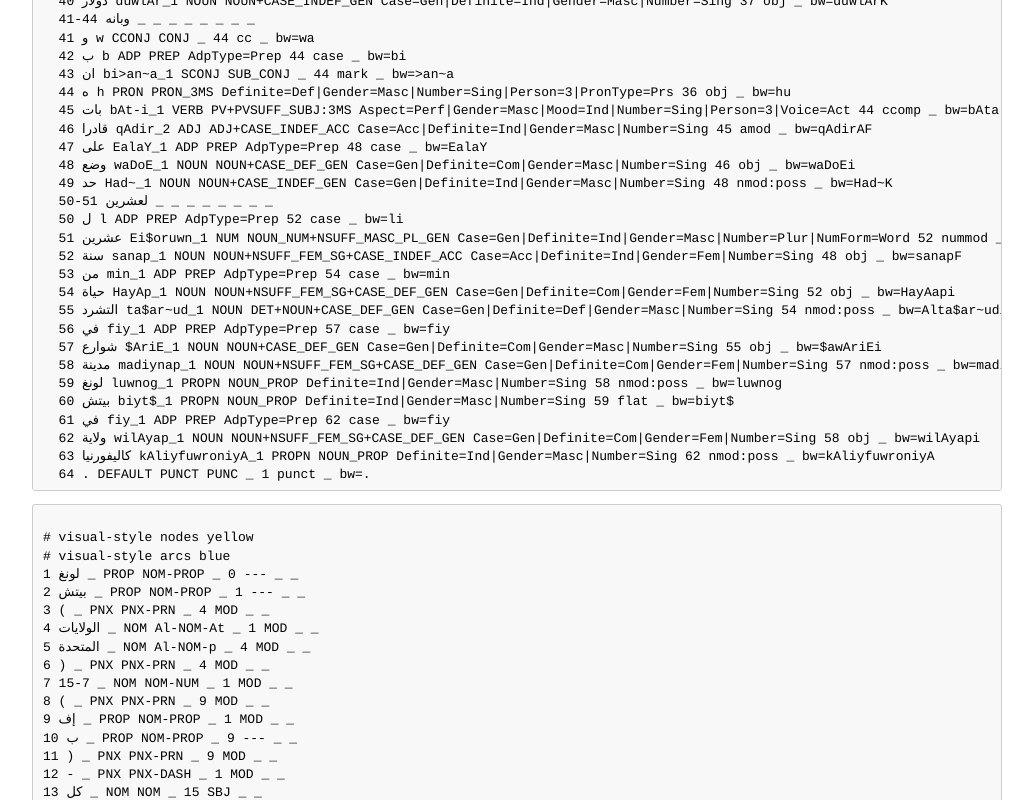
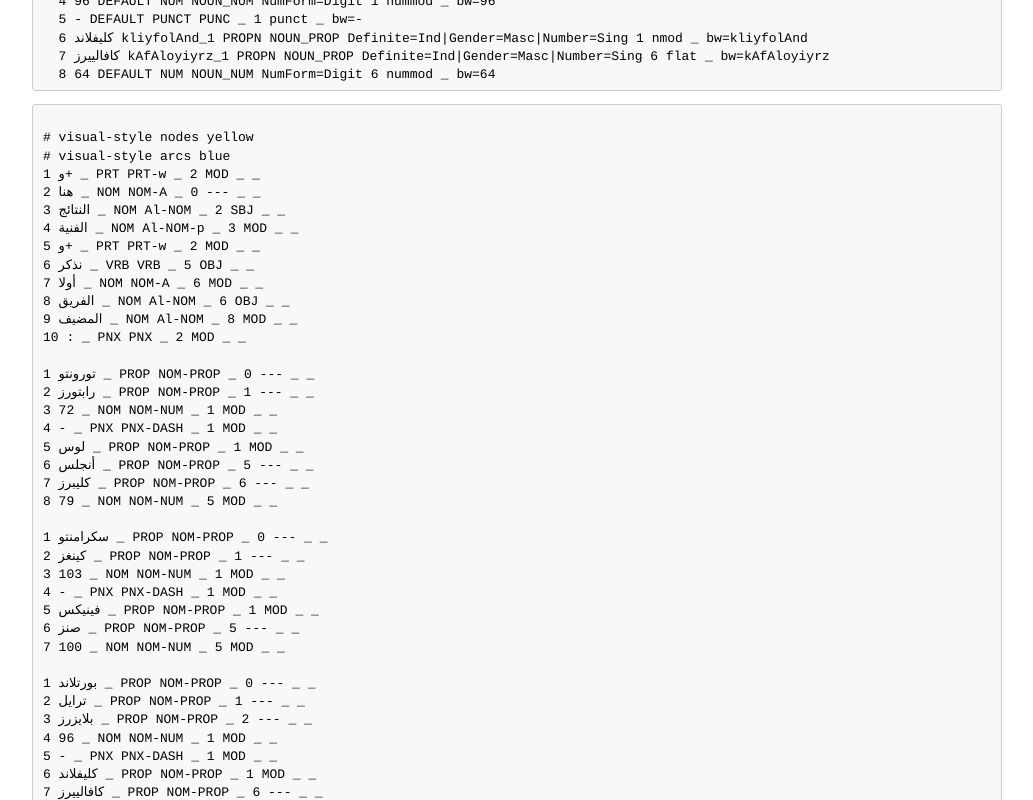
Before and after one commit to go-inoue/camel_dep, a plain HTML site: page index.html in a window 1280 px wide. Shown: the part 1000-1800 px from the top of the page, without its empty margins (123-1156 px from the left). Drawn offline with nearby package versions, Linux system fonts and the light colour scheme; a script that the page names is missing.

Commit message:
Update example

```diff
--- a/index.html
+++ b/index.html
@@ -40,147 +40,97 @@
 
 
 <pre><code class="language-conllu">
-  1 لونغ luwnog_1 PROPN NOUN_PROP Definite=Ind|Gender=Masc|Number=Sing 0 root _ bw=luwnog
-  2 بيتش biyt$_1 PROPN NOUN_PROP Definite=Ind|Gender=Masc|Number=Sing 1 flat _ bw=biyt$
-  3 ( DEFAULT PUNCT PUNC _ 4 punct _ bw=(
-  4 الولايات wilAyap_1 NOUN DET+NOUN+NSUFF_FEM_PL+CASE_DEF_NOM Case=Nom|Definite=Def|Gender=Fem|Number=Plur 1 nmod _ bw=AlwilAyAtu
-  5 المتحدة mut~aHid_1 ADJ DET+ADJ+NSUFF_FEM_SG+CASE_DEF_NOM Case=Nom|Definite=Def|Gender=Fem|Number=Sing 4 amod _ bw=Almut~aHidapu
-  6 ) DEFAULT PUNCT PUNC _ 4 punct _ bw=)
-  7 15-7 DEFAULT NUM NOUN_NUM NumForm=Digit 1 nummod _ bw=15-7
-  8 ( DEFAULT PUNCT PUNC _ 9 punct _ bw=(
-  9 اف &lt;if_1 PROPN ABBREV _ 1 nmod _ bw=&lt;if
-  10 ب b_1 PROPN ABBREV _ 9 flat _ bw=b
-  11 ) DEFAULT PUNCT PUNC _ 9 punct _ bw=)
-  12 - DEFAULT PUNCT PUNC _ 1 punct _ bw=-
-  13 كل kul~_1 NOUN NOUN_QUANT+CASE_DEF_NOM Case=Nom|Definite=Com|Gender=Masc|Number=Sing 15 nsubj _ bw=kul~u
-  14 شيء $ayo'_1 NOUN NOUN+CASE_INDEF_GEN Case=Gen|Definite=Ind|Gender=Masc|Number=Sing 13 nmod:poss _ bw=$ayo'K
-  15 تغير tagay~ar_1 VERB PV+PVSUFF_SUBJ:3MS Aspect=Perf|Gender=Masc|Mood=Ind|Number=Sing|Person=3|Voice=Act 1 ccomp _ bw=tagay~ara
-  16 في fiy_1 ADP PREP AdpType=Prep 17 case _ bw=fiy
-  17 حياة HayAp_1 NOUN NOUN+NSUFF_FEM_SG+CASE_DEF_GEN Case=Gen|Definite=Com|Gender=Fem|Number=Sing 15 obj _ bw=HayAapi
-  18 المتشرد muta$ar~id_1 NOUN DET+ADJ+CASE_DEF_GEN Case=Gen|Definite=Def|Gender=Masc|Number=Sing 17 nmod:poss _ bw=Almuta$ar~idi
-  19 ستيفن stiyfin_1 PROPN NOUN_PROP Definite=Ind|Gender=Masc|Number=Sing 18 nmod _ bw=stiyfin
-  20 كنت kinot_1 PROPN NOUN_PROP Definite=Ind|Gender=Masc|Number=Sing 19 flat _ bw=kinot
-  21-22 عندما _ _ _ _ _ _ _ _
-  21 عند EinodamA_1 NOUN NOUN+CASE_DEF_ACC Case=Acc|Definite=Com|Gender=Masc|Number=Sing 15 nmod _ bw=Einoda
-  22 ما mA SCONJ SUB_CONJ _ 23 mark _ bw=mA
-  23 عثرت Eavar-u_1 VERB PV+PVSUFF_SUBJ:3FS Aspect=Perf|Gender=Fem|Mood=Ind|Number=Sing|Person=3|Voice=Act 21 ccomp _ bw=Eavarat
-  24-25 عليه _ _ _ _ _ _ _ _
-  24 علي EalaY_1 ADP PREP AdpType=Prep 25 case _ bw=EalaY
-  25 ه h PRON PRON_3MS Definite=Def|Gender=Masc|Number=Sing|Person=3|PronType=Prs 23 obj _ bw=hi
-  26-27 شقيقته _ _ _ _ _ _ _ _
-  26 شقيقت $aqiyqap_1 NOUN NOUN+NSUFF_FEM_SG+CASE_DEF_NOM Case=Nom|Definite=Com|Gender=Fem|Number=Sing 23 nsubj _ bw=$aqiyqatu
-  27 ه h PRON POSS_PRON_3MS Case=Gen|Definite=Def|Gender=Masc|Number=Sing|Person=3|PronType=Prs 26 nmod:poss _ bw=hu
-  28 بعد baEod_1 ADV NOUN+CASE_DEF_ACC Case=Acc|Definite=Com|Gender=Masc|Number=Sing 23 advmod _ bw=baEoda
-  29 عناء EanA'_1 NOUN NOUN+CASE_INDEF_GEN Case=Gen|Definite=Ind|Gender=Masc|Number=Sing 28 nmod:poss _ bw=EanA'K
-  30 طويل Tawiyl_1 ADJ ADJ+CASE_INDEF_GEN Case=Gen|Definite=Ind|Gender=Masc|Number=Sing 29 amod _ bw=TawiylK
-  31-33 لتبلغه _ _ _ _ _ _ _ _
-  31 ل l ADP PREP AdpType=Prep 32 case _ bw=li
-  32 تبلغ >abolag_1 VERB IV3FS+IV+IVSUFF_MOOD:S Aspect=Imp|Gender=Fem|Mood=Sub|Number=Sing|Person=3|Voice=Act 23 xcomp _ bw=tuboliga
-  33 ه h PRON IVSUFF_DO:3MS Case=Acc|Definite=Def|Gender=Masc|Number=Sing|Person=3|PronType=Prs 32 obj _ bw=hu
-  34-36 بانه _ _ _ _ _ _ _ _
-  34 ب b ADP PREP AdpType=Prep 36 case _ bw=bi
-  35 ان bi>an~a_1 SCONJ SUB_CONJ _ 36 mark _ bw=>an~a
-  36 ه h PRON PRON_3MS Definite=Def|Gender=Masc|Number=Sing|Person=3|PronType=Prs 32 iobj _ bw=hu
-  37 ورث wariv-i_1 VERB PV+PVSUFF_SUBJ:3MS Aspect=Perf|Gender=Masc|Mood=Ind|Number=Sing|Person=3|Voice=Act 36 ccomp _ bw=wariva
-  38 300 DEFAULT NUM NOUN_NUM NumForm=Digit 40 nummod _ bw=300
-  39 الف >alof_1 NUM NOUN_NUM+CASE_DEF_ACC Case=Acc|Definite=Com|Gender=Masc|Number=Sing|NumForm=Word 38 compound _ bw=>alofa
-  40 دولار duwlAr_1 NOUN NOUN+CASE_INDEF_GEN Case=Gen|Definite=Ind|Gender=Masc|Number=Sing 37 obj _ bw=duwlArK
-  41-44 وبانه _ _ _ _ _ _ _ _
-  41 و w CCONJ CONJ _ 44 cc _ bw=wa
-  42 ب b ADP PREP AdpType=Prep 44 case _ bw=bi
-  43 ان bi>an~a_1 SCONJ SUB_CONJ _ 44 mark _ bw=>an~a
-  44 ه h PRON PRON_3MS Definite=Def|Gender=Masc|Number=Sing|Person=3|PronType=Prs 36 obj _ bw=hu
-  45 بات bAt-i_1 VERB PV+PVSUFF_SUBJ:3MS Aspect=Perf|Gender=Masc|Mood=Ind|Number=Sing|Person=3|Voice=Act 44 ccomp _ bw=bAta
-  46 قادرا qAdir_2 ADJ ADJ+CASE_INDEF_ACC Case=Acc|Definite=Ind|Gender=Masc|Number=Sing 45 amod _ bw=qAdirAF
-  47 على EalaY_1 ADP PREP AdpType=Prep 48 case _ bw=EalaY
-  48 وضع waDoE_1 NOUN NOUN+CASE_DEF_GEN Case=Gen|Definite=Com|Gender=Masc|Number=Sing 46 obj _ bw=waDoEi
-  49 حد Had~_1 NOUN NOUN+CASE_INDEF_GEN Case=Gen|Definite=Ind|Gender=Masc|Number=Sing 48 nmod:poss _ bw=Had~K
-  50-51 لعشرين _ _ _ _ _ _ _ _
-  50 ل l ADP PREP AdpType=Prep 52 case _ bw=li
-  51 عشرين Ei$oruwn_1 NUM NOUN_NUM+NSUFF_MASC_PL_GEN Case=Gen|Definite=Ind|Gender=Masc|Number=Plur|NumForm=Word 52 nummod _ bw=Ei$oriyna
-  52 سنة sanap_1 NOUN NOUN+NSUFF_FEM_SG+CASE_INDEF_ACC Case=Acc|Definite=Ind|Gender=Fem|Number=Sing 48 obj _ bw=sanapF
-  53 من min_1 ADP PREP AdpType=Prep 54 case _ bw=min
-  54 حياة HayAp_1 NOUN NOUN+NSUFF_FEM_SG+CASE_DEF_GEN Case=Gen|Definite=Com|Gender=Fem|Number=Sing 52 obj _ bw=HayAapi
-  55 التشرد ta$ar~ud_1 NOUN DET+NOUN+CASE_DEF_GEN Case=Gen|Definite=Def|Gender=Masc|Number=Sing 54 nmod:poss _ bw=Alta$ar~udi
-  56 في fiy_1 ADP PREP AdpType=Prep 57 case _ bw=fiy
-  57 شوارع $AriE_1 NOUN NOUN+CASE_DEF_GEN Case=Gen|Definite=Com|Gender=Masc|Number=Sing 55 obj _ bw=$awAriEi
-  58 مدينة madiynap_1 NOUN NOUN+NSUFF_FEM_SG+CASE_DEF_GEN Case=Gen|Definite=Com|Gender=Fem|Number=Sing 57 nmod:poss _ bw=madiynapi
-  59 لونغ luwnog_1 PROPN NOUN_PROP Definite=Ind|Gender=Masc|Number=Sing 58 nmod:poss _ bw=luwnog
-  60 بيتش biyt$_1 PROPN NOUN_PROP Definite=Ind|Gender=Masc|Number=Sing 59 flat _ bw=biyt$
-  61 في fiy_1 ADP PREP AdpType=Prep 62 case _ bw=fiy
-  62 ولاية wilAyap_1 NOUN NOUN+NSUFF_FEM_SG+CASE_DEF_GEN Case=Gen|Definite=Com|Gender=Fem|Number=Sing 58 obj _ bw=wilAyapi
-  63 كاليفورنيا kAliyfuwroniyA_1 PROPN NOUN_PROP Definite=Ind|Gender=Masc|Number=Sing 62 nmod:poss _ bw=kAliyfuwroniyA
-  64 . DEFAULT PUNCT PUNC _ 1 punct _ bw=.
+  # text = وهنا النتائج الفنية ونذكر أولاً الفريق المضيف :
+  # text_bw = whnA AlntA}j Alfnyp wn*kr >wlAF Alfryq AlmDyf :
+  1-2 وهنا _ _ _ _ _ _ _ _
+  1 و w CCONJ CONJ _ 2 cc _ bw=wa
+  2 هنا hunA_1 ADV ADV Definite=Ind|Gender=Masc|Number=Sing 0 root _ bw=hunA
+  3 النتائج natiyjap_1 NOUN DET+NOUN+CASE_DEF_NOM Case=Nom|Definite=Def|Gender=Masc|Number=Sing 2 nmod _ bw=AlnatA}iju
+  4 الفنية fan~iy~_1 ADJ DET+ADJ+NSUFF_FEM_SG+CASE_DEF_NOM Case=Nom|Definite=Def|Gender=Fem|Number=Sing 3 amod _ bw=Alfan~iy~apu
+  5-6 ونذكر _ _ _ _ _ _ _ _
+  5 و w CCONJ CONJ _ 6 cc _ bw=wa
+  6 نذكر *akar-u_1 VERB IV1P+IV+IVSUFF_MOOD:I Aspect=Imp|Gender=Masc|Mood=Ind|Number=Plur|Person=1|Voice=Act 2 xcomp _ bw=na*okuru
+  7 أولاً >aw~al_2 ADJ ADJ_NUM+CASE_INDEF_ACC Case=Acc|Definite=Ind|Gender=Masc|Number=Sing 6 amod _ bw=>aw~alAF
+  8 الفريق fariyq_1 NOUN DET+NOUN+CASE_DEF_ACC Case=Acc|Definite=Def|Gender=Masc|Number=Sing 6 obj _ bw=Alfariyqa
+  9 المضيف muDiyf_1 NOUN DET+NOUN+CASE_DEF_ACC Case=Acc|Definite=Def|Gender=Masc|Number=Sing 8 nmod _ bw=AlmuDiyfa
+  10 : : PUNCT PUNC _ 2 punct _ bw=:
+
+  # sent_id = ANN20020115.0108:14
+  # text = تورونتو رابتورز 72 - لوس أنجلس كليبرز 79
+  # text_bw = twrwntw rAbtwrz 72 - lws >njls klybrz 79
+  1 تورونتو tuwruwnotuw_1 PROPN NOUN_PROP Definite=Ind|Gender=Masc|Number=Sing 0 root _ bw=tuwruwnotuw
+  2 رابتورز rAbtuwrz_1 PROPN NOUN_PROP Definite=Ind|Gender=Masc|Number=Sing 1 flat _ bw=rAbtuwrz
+  3 72 DEFAULT NUM NOUN_NUM NumForm=Digit 1 nummod _ bw=72
+  4 - DEFAULT PUNCT PUNC _ 1 punct _ bw=-
+  5 لوس luws_1 PROPN NOUN_PROP Definite=Ind|Gender=Masc|Number=Sing 1 nmod _ bw=luws
+  6 أنجلس >anojilis_1 PROPN NOUN_PROP Definite=Ind|Gender=Masc|Number=Sing 5 flat _ bw=>anojilis
+  7 كليبرز kliybarz_1 PROPN NOUN_PROP Definite=Ind|Gender=Masc|Number=Sing 5 flat _ bw=kliybarz
+  8 79 DEFAULT NUM NOUN_NUM NumForm=Digit 5 nummod _ bw=79
+
+  # sent_id = ANN20020115.0108:15
+  # text = سكرامنتو كينغز 103 - فينيكس صنز 100
+  # text_bw = skrAmntw kyngz 103 - fynyks Snz 100
+  1 سكرامنتو sakrAminotuw_1 PROPN NOUN_PROP Definite=Ind|Gender=Masc|Number=Sing 0 root _ bw=sakrAminotuw
+  2 كينغز kiyngz_1 PROPN NOUN_PROP Definite=Ind|Gender=Masc|Number=Sing 1 flat _ bw=kiyngz
+  3 103 DEFAULT NUM NOUN_NUM NumForm=Digit 1 nummod _ bw=103
+  4 - DEFAULT PUNCT PUNC _ 1 punct _ bw=-
+  5 فينيكس fiyniyks_1 PROPN NOUN_PROP Definite=Ind|Gender=Masc|Number=Sing 1 nmod _ bw=fiyniyks
+  6 صنز Sanoz_1 PROPN NOUN_PROP Definite=Ind|Gender=Masc|Number=Sing 5 flat _ bw=Sanoz
+  7 100 DEFAULT NUM NOUN_NUM NumForm=Digit 5 nummod _ bw=100
+
+  # sent_id = ANN20020115.0108:16
+  # text = بورتلاند ترايل بلايزرز 96 - كليفلاند كافالييرز 64
+  # text_bw = bwrtlAnd trAyl blAyzrz 96 - klyflAnd kAfAlyyrz 64
+  1 بورتلاند buwrotlAnod_1 PROPN NOUN_PROP Definite=Ind|Gender=Masc|Number=Sing 0 root _ bw=buwrotlAnod
+  2 ترايل trAyl PROPN NOUN_PROP Definite=Ind|Gender=Masc|Number=Sing 1 flat _ bw=trAyl
+  3 بلايزرز blAyzrz PROPN NOUN_PROP Definite=Ind|Gender=Masc|Number=Sing 1 flat _ bw=blAyzrz
+  4 96 DEFAULT NUM NOUN_NUM NumForm=Digit 1 nummod _ bw=96
+  5 - DEFAULT PUNCT PUNC _ 1 punct _ bw=-
+  6 كليفلاند kliyfolAnd_1 PROPN NOUN_PROP Definite=Ind|Gender=Masc|Number=Sing 1 nmod _ bw=kliyfolAnd
+  7 كافالييرز kAfAloyiyrz_1 PROPN NOUN_PROP Definite=Ind|Gender=Masc|Number=Sing 6 flat _ bw=kAfAloyiyrz
+  8 64 DEFAULT NUM NOUN_NUM NumForm=Digit 6 nummod _ bw=64
 </code></pre>
 
 
 <pre><code class="language-conllu">
 # visual-style nodes yellow
 # visual-style arcs blue
-1 لونغ _ PROP NOM-PROP _ 0 --- _ _
-2 بيتش _ PROP NOM-PROP _ 1 --- _ _
-3 ( _ PNX PNX-PRN _ 4 MOD _ _
-4 الولايات _ NOM Al-NOM-At _ 1 MOD _ _
-5 المتحدة _ NOM Al-NOM-p _ 4 MOD _ _
-6 ) _ PNX PNX-PRN _ 4 MOD _ _
-7 15-7 _ NOM NOM-NUM _ 1 MOD _ _
-8 ( _ PNX PNX-PRN _ 9 MOD _ _
-9 إف _ PROP NOM-PROP _ 1 MOD _ _
-10 ب _ PROP NOM-PROP _ 9 --- _ _
-11 ) _ PNX PNX-PRN _ 9 MOD _ _
-12 - _ PNX PNX-DASH _ 1 MOD _ _
-13 كل _ NOM NOM _ 15 SBJ _ _
-14 شيء _ NOM NOM _ 13 IDF _ _
-15 تغير _ VRB VRB _ 0 --- _ _
-16 في _ PRT PRT-PREP _ 15 MOD _ _
-17 حياة _ NOM NOM-p _ 16 OBJ _ _
-18 المتشرد _ NOM Al-NOM _ 17 IDF _ _
-19 ستيفن _ PROP NOM-PROP _ 18 MOD _ _
-20 كنت _ PROP NOM-PROP _ 19 --- _ _
-21 عند _ NOM NOM-PREP _ 15 MOD _ _
-22 +ما _ PRT PRT _ 21 IDF _ _
-23 عثرت _ VRB VRB _ 22 OBJ _ _
-24 على _ PRT PRT-PREP _ 23 MOD _ _
-25 +ه _ NOM NOM-PRON _ 24 OBJ _ _
-26 شقيقة _ NOM NOM-p _ 23 SBJ _ _
-27 +ه _ NOM NOM-PRON _ 26 IDF _ _
-28 بعد _ NOM NOM-PREP _ 23 MOD _ _
-29 عناء _ NOM NOM _ 28 IDF _ _
-30 طويل _ NOM NOM _ 29 MOD _ _
-31 ل+ _ PRT PRT-l _ 23 MOD _ _
-32 تبلغ _ VRB VRB _ 31 OBJ _ _
-33 +ه _ NOM NOM-PRON _ 32 OBJ _ _
-34 ب+ _ PRT PRT-b _ 32 MOD _ _
-35 أن _ PRT PRT-An _ 34 OBJ _ _
-36 +ه _ NOM NOM-PRON _ 35 SBJ _ _
-37 ورث _ VRB VRB _ 35 PRD _ _
-38 300 _ NOM NOM-NUM _ 37 OBJ _ _
-39 ألف _ NOM NOM _ 38 IDF _ _
-40 دولار _ NOM NOM _ 39 IDF _ _
-41 و+ _ PRT PRT-w _ 34 MOD _ _
-42 ب+ _ PRT PRT-b _ 41 OBJ _ _
-43 أن _ PRT PRT-An _ 42 OBJ _ _
-44 +ه _ NOM NOM-PRON _ 43 SBJ _ _
-45 بات _ VRB VRB _ 43 PRD _ _
-46 قادرا _ NOM NOM-A _ 45 PRD _ _
-47 على _ PRT PRT-PREP _ 46 MOD _ _
-48 وضع _ NOM NOM _ 47 OBJ _ _
-49 حد _ NOM NOM _ 48 IDF _ _
-50 ل+ _ PRT PRT-l _ 48 MOD _ _
-51 عشرين _ NOM NOM-yn _ 50 OBJ _ _
-52 سنة _ NOM NOM-p _ 51 TMZ _ _
-53 من _ PRT PRT-PREP _ 51 MOD _ _
-54 حياة _ NOM NOM-p _ 53 OBJ _ _
-55 التشرد _ NOM Al-NOM _ 54 IDF _ _
-56 في _ PRT PRT-PREP _ 55 MOD _ _
-57 شوارع _ NOM NOM _ 56 OBJ _ _
-58 مدينة _ NOM NOM-p _ 57 IDF _ _
-59 لونغ _ PROP NOM-PROP _ 58 IDF _ _
-60 بيتش _ PROP NOM-PROP _ 59 --- _ _
-61 في _ PRT PRT-PREP _ 58 MOD _ _
-62 ولاية _ NOM NOM-p _ 61 OBJ _ _
-63 كاليفورنيا _ PROP NOM-PROP _ 62 IDF _ _
-64 . _ PNX PNX-DOT _ 15 MOD _ _
+1 و+ _ PRT PRT-w _ 2 MOD _ _
+2 هنا _ NOM NOM-A _ 0 --- _ _
+3 النتائج _ NOM Al-NOM _ 2 SBJ _ _
+4 الفنية _ NOM Al-NOM-p _ 3 MOD _ _
+5 و+ _ PRT PRT-w _ 2 MOD _ _
+6 نذكر _ VRB VRB _ 5 OBJ _ _
+7 أولا _ NOM NOM-A _ 6 MOD _ _
+8 الفريق _ NOM Al-NOM _ 6 OBJ _ _
+9 المضيف _ NOM Al-NOM _ 8 MOD _ _
+10 : _ PNX PNX _ 2 MOD _ _
+
+1 تورونتو _ PROP NOM-PROP _ 0 --- _ _
+2 رابتورز _ PROP NOM-PROP _ 1 --- _ _
+3 72 _ NOM NOM-NUM _ 1 MOD _ _
+4 - _ PNX PNX-DASH _ 1 MOD _ _
+5 لوس _ PROP NOM-PROP _ 1 MOD _ _
+6 أنجلس _ PROP NOM-PROP _ 5 --- _ _
+7 كليبرز _ PROP NOM-PROP _ 6 --- _ _
+8 79 _ NOM NOM-NUM _ 5 MOD _ _
+
+1 سكرامنتو _ PROP NOM-PROP _ 0 --- _ _
+2 كينغز _ PROP NOM-PROP _ 1 --- _ _
+3 103 _ NOM NOM-NUM _ 1 MOD _ _
+4 - _ PNX PNX-DASH _ 1 MOD _ _
+5 فينيكس _ PROP NOM-PROP _ 1 MOD _ _
+6 صنز _ PROP NOM-PROP _ 5 --- _ _
+7 100 _ NOM NOM-NUM _ 5 MOD _ _
+
+1 بورتلاند _ PROP NOM-PROP _ 0 --- _ _
+2 ترايل _ PROP NOM-PROP _ 1 --- _ _
+3 بلايزرز _ PROP NOM-PROP _ 2 --- _ _
+4 96 _ NOM NOM-NUM _ 1 MOD _ _
+5 - _ PNX PNX-DASH _ 1 MOD _ _
+6 كليفلاند _ PROP NOM-PROP _ 1 MOD _ _
+7 كافالييرز _ PROP NOM-PROP _ 6 --- _ _
+8 64 _ NOM NOM-NUM _ 6 MOD _ _
   </code></pre>
 
 <p>This online repository contains dependency annotation documentation
```
